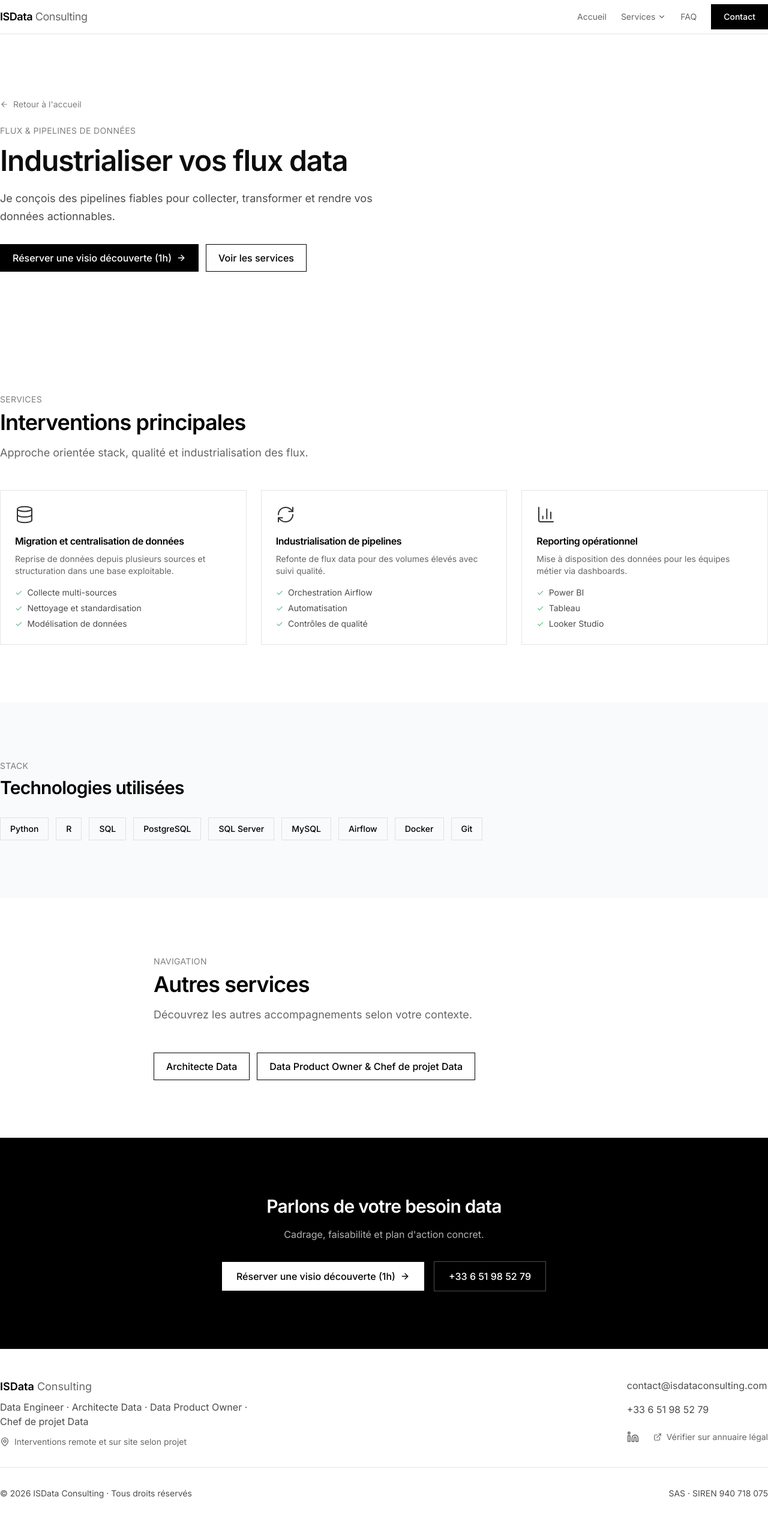
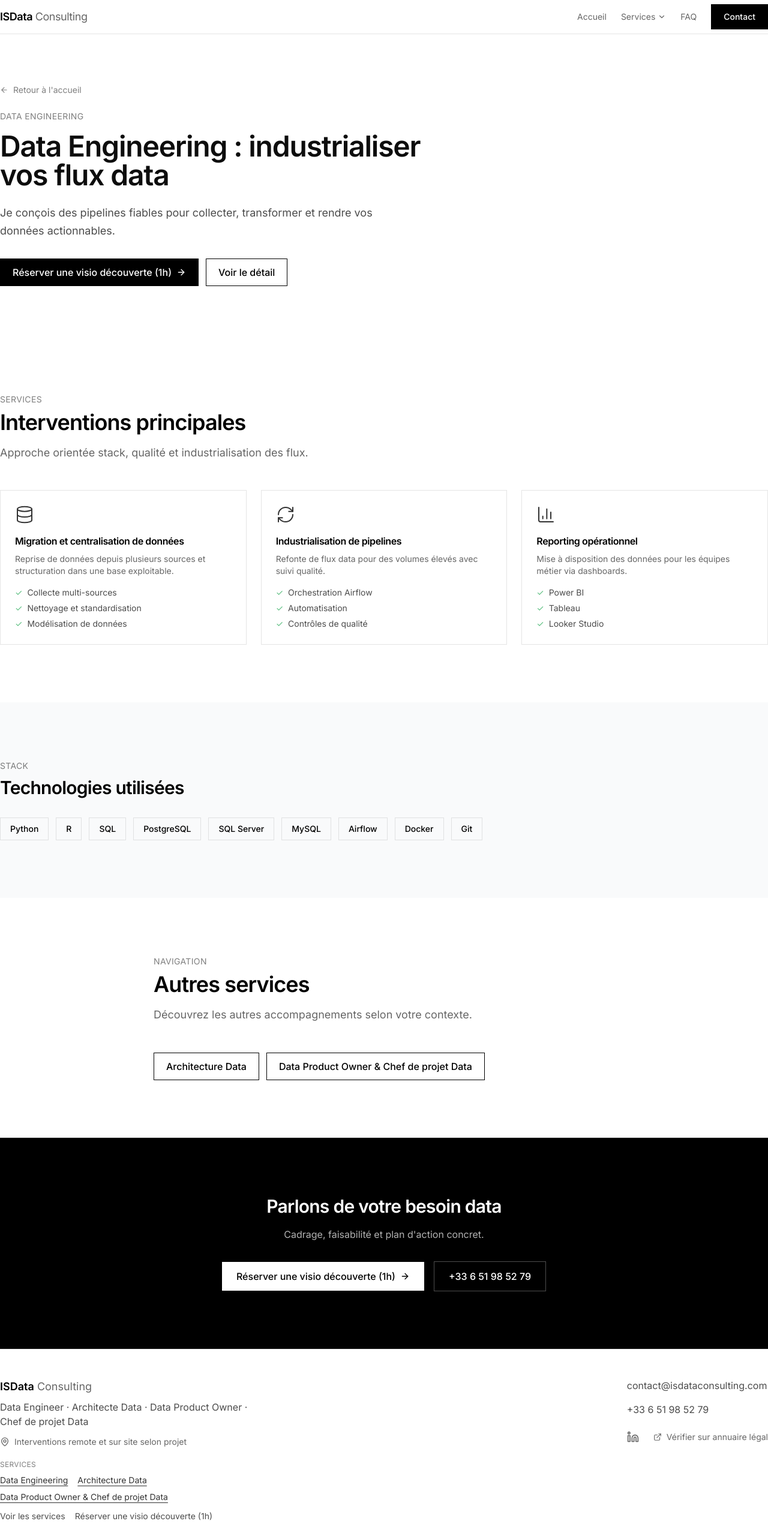
Before and after one commit to ngsanogo/isdataconsulting.com, a React (Vite) app: page /services/data-engineering in a window 1280 px wide. Shown: the top 2566 px of the page at 60% size. Built offline with nearby package versions, Linux system fonts and the light colour scheme.

Commit message:
content: harmonize role/service naming and unify CTA anchors

```diff
--- a/src/components/ExpertiseSection.tsx
+++ b/src/components/ExpertiseSection.tsx
@@ -9,7 +9,7 @@ const SERVICES = [
     id: "data-engineering",
     href: "/services/data-engineering",
     title: "Data Engineering",
-    subtitle: "Pipelines et qualité de données",
+    subtitle: "Intervention en tant que Data Engineer",
     description:
       "Conception et industrialisation des flux de données de bout en bout.",
     benefits: [
@@ -22,8 +22,8 @@ const SERVICES = [
     icon: Layers,
     id: "architecte-data",
     href: "/services/architecture-data",
-    title: "Architecte Data",
-    subtitle: "Modélisation et architecture de plateforme",
+    title: "Architecture Data",
+    subtitle: "Intervention en tant qu'Architecte Data",
     description:
       "Structuration d'une plateforme data claire, robuste et adaptée à vos contraintes.",
     benefits: [
--- a/src/components/Footer.tsx
+++ b/src/components/Footer.tsx
@@ -1,5 +1,6 @@
 import { Linkedin, ExternalLink, MapPin } from "lucide-react";
 import { SITE_CONFIG } from "@/config/site";
+import { Link } from "react-router-dom";
 
 export default function Footer() {
   const currentYear = new Date().getFullYear();
@@ -17,6 +18,28 @@ export default function Footer() {
               <MapPin size={16} className="mt-0.5 shrink-0" />
               <span>Interventions remote et sur site selon projet</span>
             </p>
+            <div className="mt-5 space-y-2">
+              <p className="text-xs uppercase tracking-wide opacity-50">Services</p>
+              <div className="flex flex-wrap gap-x-4 gap-y-2 text-sm opacity-80">
+                {SITE_CONFIG.services.map((service) => (
+                  <Link
+                    key={service.href}
+                    to={service.href}
+                    className="hover:opacity-100 underline underline-offset-4"
+                  >
+                    {service.title}
+                  </Link>
+                ))}
+              </div>
+              <div className="flex flex-wrap gap-4 text-sm opacity-70 pt-1">
+                <Link to="/#solutions" className="hover:opacity-100 transition-opacity">
+                  Voir les services
+                </Link>
+                <Link to="/#contact" className="hover:opacity-100 transition-opacity">
+                  Réserver une visio découverte (1h)
+                </Link>
+              </div>
+            </div>
           </div>
 
           <div className="flex flex-col gap-4">
--- a/src/components/HeroSection.tsx
+++ b/src/components/HeroSection.tsx
@@ -32,7 +32,7 @@ export default function HeroSection() {
 
             <div className="max-w-3xl mx-auto space-y-4 text-xl opacity-80 leading-relaxed mb-12">
               <p>
-                <strong>Issa Sanogo</strong> — j'interviens de la collecte à la décision : data engineering, architecture data, pilotage produit et pilotage projet.
+                <strong>Issa Sanogo</strong> — j'interviens de la collecte à la décision : Data Engineering, Architecture Data, pilotage produit et pilotage projet.
               </p>
             </div>
 
@@ -58,7 +58,7 @@ export default function HeroSection() {
             </div>
             <div className="text-center">
               <p className="text-3xl font-bold mb-2">Mission freelance</p>
-              <p className="text-sm opacity-70">Data engineering, data product et pilotage</p>
+              <p className="text-sm opacity-70">Data Engineering, data product et pilotage</p>
             </div>
           </div>
         </div>
--- a/src/components/SocialProofSection.tsx
+++ b/src/components/SocialProofSection.tsx
@@ -30,7 +30,7 @@ const COMMITMENTS = [
   {
     icon: Briefcase,
     value: "8 ans",
-    label: "expérience en data engineering",
+    label: "expérience en Data Engineering",
   },
 ] as const;
 
--- a/src/config/site.ts
+++ b/src/config/site.ts
@@ -17,16 +17,16 @@ export const SITE_CONFIG = {
   services: [
     {
       id: "data-engineering",
-      title: "Flux & Pipelines de données",
-      shortTitle: "Pipelines",
+      title: "Data Engineering",
+      shortTitle: "Data Engineering",
       description: "Je construis les tuyaux qui font circuler vos données automatiquement, sans perte et sans erreur.",
       href: "/services/data-engineering",
     },
     {
       id: "architecture-data",
-      title: "Architecte Data",
-      shortTitle: "Architecte Data",
-      description: "Une structure de données fiable et maintenable selon votre contexte.",
+      title: "Architecture Data",
+      shortTitle: "Architecture Data",
+      description: "Une structure de données fiable et maintenable, avec une intervention en tant qu'Architecte Data.",
       href: "/services/architecture-data",
     },
     {
--- a/src/pages/ArchitectureData.tsx
+++ b/src/pages/ArchitectureData.tsx
@@ -50,7 +50,7 @@ export default function ArchitectureData() {
         Aller au contenu principal
       </a>
       <SEO
-        title="Architecte Data freelance | Architecture de plateforme data | ISData Consulting"
+        title="Architecte Data freelance | Architecture Data de plateforme | ISData Consulting"
         description="Architecte Data freelance: plateforme data maintenable, modélisation claire et gouvernance pour des flux robustes."
         keywords={["architecte data", "architecture data", "qualité des données", "gouvernance", "modélisation"]}
         canonicalPath="/services/architecture-data"
@@ -65,10 +65,10 @@ export default function ArchitectureData() {
                 Retour à l'accueil
               </Link>
 
-              <p className="text-sm opacity-50 mb-4 tracking-wide uppercase">Architecte Data</p>
+              <p className="text-sm opacity-50 mb-4 tracking-wide uppercase">Architecture Data</p>
 
               <h1 className="text-4xl sm:text-5xl font-semibold leading-tight tracking-tight mb-6">
-                Concevoir une architecture data solide
+                Architecture Data : des fondations solides
               </h1>
 
               <p className="text-lg opacity-70 leading-relaxed mb-8 max-w-2xl">
@@ -80,15 +80,15 @@ export default function ArchitectureData() {
                   Réserver une visio découverte (1h)
                   <ArrowRight size={16} />
                 </a>
-                <a href="#services" className="btn-secondary">
-                  Voir l'approche
+                <a href="#details" className="btn-secondary">
+                  Voir le détail
                 </a>
               </div>
             </div>
           </div>
         </section>
 
-        <section id="services" className="section">
+        <section id="details" className="section">
           <div className="container mx-auto">
             <SectionHeader
               tag="Services"
@@ -152,7 +152,7 @@ export default function ArchitectureData() {
 
             <div className="flex flex-col sm:flex-row items-center justify-center gap-4">
               <a
-                href={`mailto:${SITE_CONFIG.email}?subject=Visio découverte — Architecture data`}
+                href={`mailto:${SITE_CONFIG.email}?subject=Visio découverte — Architecture Data`}
                 className="flex items-center gap-2 px-6 py-3 bg-white dark:bg-black text-black dark:text-white font-medium hover:opacity-80 transition-opacity"
               >
                 Réserver une visio découverte (1h)
--- a/src/pages/DataEngineering.tsx
+++ b/src/pages/DataEngineering.tsx
@@ -41,7 +41,7 @@ const STACK = [
 ] as const;
 
 const RELATED_SERVICES = [
-  { label: "Architecte Data", href: "/services/architecture-data" },
+  { label: "Architecture Data", href: "/services/architecture-data" },
   { label: "Data Product Owner & Chef de projet Data", href: "/services/product-data" },
 ] as const;
 
@@ -55,7 +55,7 @@ export default function DataEngineering() {
         Aller au contenu principal
       </a>
       <SEO
-        title="Data Engineer freelance | Flux & Pipelines de données | ISData Consulting"
+        title="Data Engineer freelance | Data Engineering & Pipelines | ISData Consulting"
         description="Conception de pipelines data fiables: migration, qualité, automatisation et reporting pour des décisions plus rapides."
         keywords={["data engineer freelance", "data engineering", "pipelines", "migration de données", "airflow", "sql", "python"]}
         canonicalPath="/services/data-engineering"
@@ -70,10 +70,10 @@ export default function DataEngineering() {
                 Retour à l'accueil
               </Link>
 
-              <p className="text-sm opacity-50 mb-4 tracking-wide uppercase">Flux & Pipelines de données</p>
+              <p className="text-sm opacity-50 mb-4 tracking-wide uppercase">Data Engineering</p>
 
               <h1 className="text-4xl sm:text-5xl font-semibold leading-tight tracking-tight mb-6">
-                Industrialiser vos flux data
+                Data Engineering : industrialiser vos flux data
               </h1>
 
               <p className="text-lg opacity-70 leading-relaxed mb-8 max-w-2xl">
@@ -85,15 +85,15 @@ export default function DataEngineering() {
                   Réserver une visio découverte (1h)
                   <ArrowRight size={16} />
                 </a>
-                <a href="#services" className="btn-secondary">
-                  Voir les services
+                <a href="#details" className="btn-secondary">
+                  Voir le détail
                 </a>
               </div>
             </div>
           </div>
         </section>
 
-        <section id="services" className="section">
+        <section id="details" className="section">
           <div className="container mx-auto">
             <SectionHeader
               tag="Services"
--- a/src/pages/ProductDataServices.tsx
+++ b/src/pages/ProductDataServices.tsx
@@ -32,7 +32,7 @@ const TOOLS = ["Jira", "Confluence", "Power BI", "Tableau", "Looker Studio"] as
 
 const RELATED_SERVICES = [
   { label: "Data Engineering", href: "/services/data-engineering" },
-  { label: "Architecte Data", href: "/services/architecture-data" },
+  { label: "Architecture Data", href: "/services/architecture-data" },
 ] as const;
 
 export default function ProductDataServices() {
@@ -75,15 +75,15 @@ export default function ProductDataServices() {
                   Réserver une visio découverte (1h)
                   <ArrowRight size={16} />
                 </a>
-                <a href="#roles" className="btn-secondary">
-                  Voir les interventions
+                <a href="#details" className="btn-secondary">
+                  Voir le détail
                 </a>
               </div>
             </div>
           </div>
         </section>
 
-        <section id="roles" className="section">
+        <section id="details" className="section">
           <div className="container mx-auto">
             <SectionHeader
               tag="Interventions"
```
